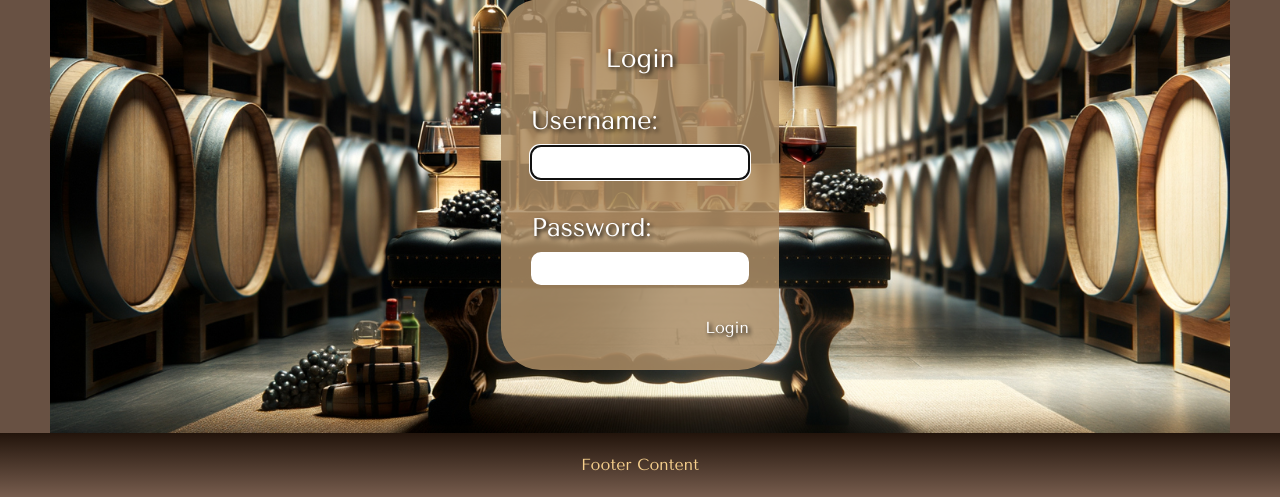
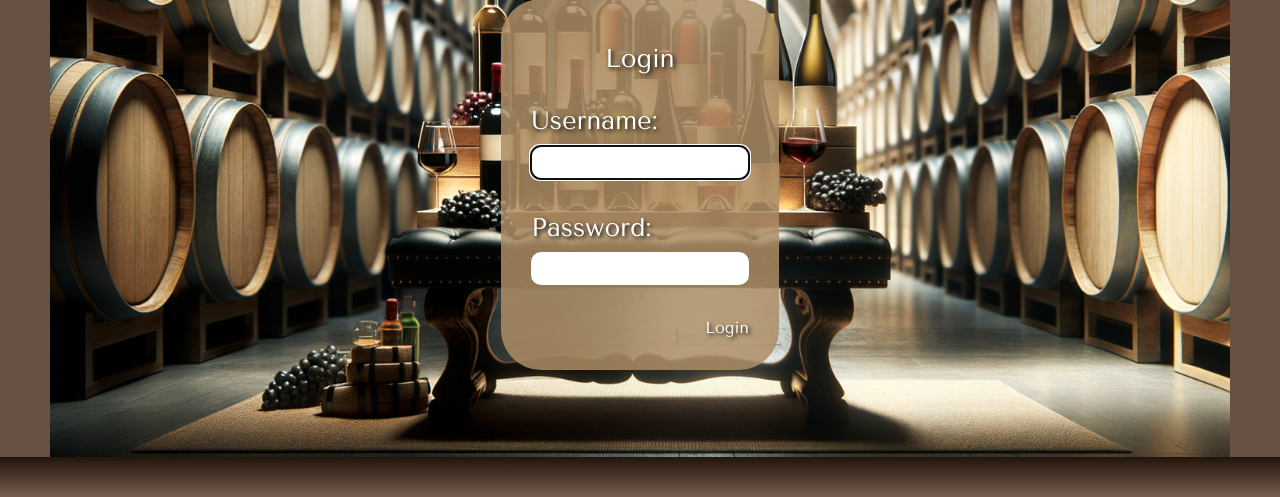
Before and after one commit to andrewdebenham/cellarme, a Django app: page /?next=/wines/1/delete in a window 1280 px wide. Shown: the part 303-800 px from the top of the page. Run offline with Django 5.2, Linux system fonts and the light colour scheme; some libraries are stand-ins or nearby versions.

Commit message:
final touches before presentation

```diff
--- a/core/templates/base.html
+++ b/core/templates/base.html
@@ -43,7 +43,7 @@
         {% endblock %}
     </main>
     <footer>
-        <p>Footer Content</p>
+        <!-- Footer Content -->
     </footer>
 </body>
 
```
